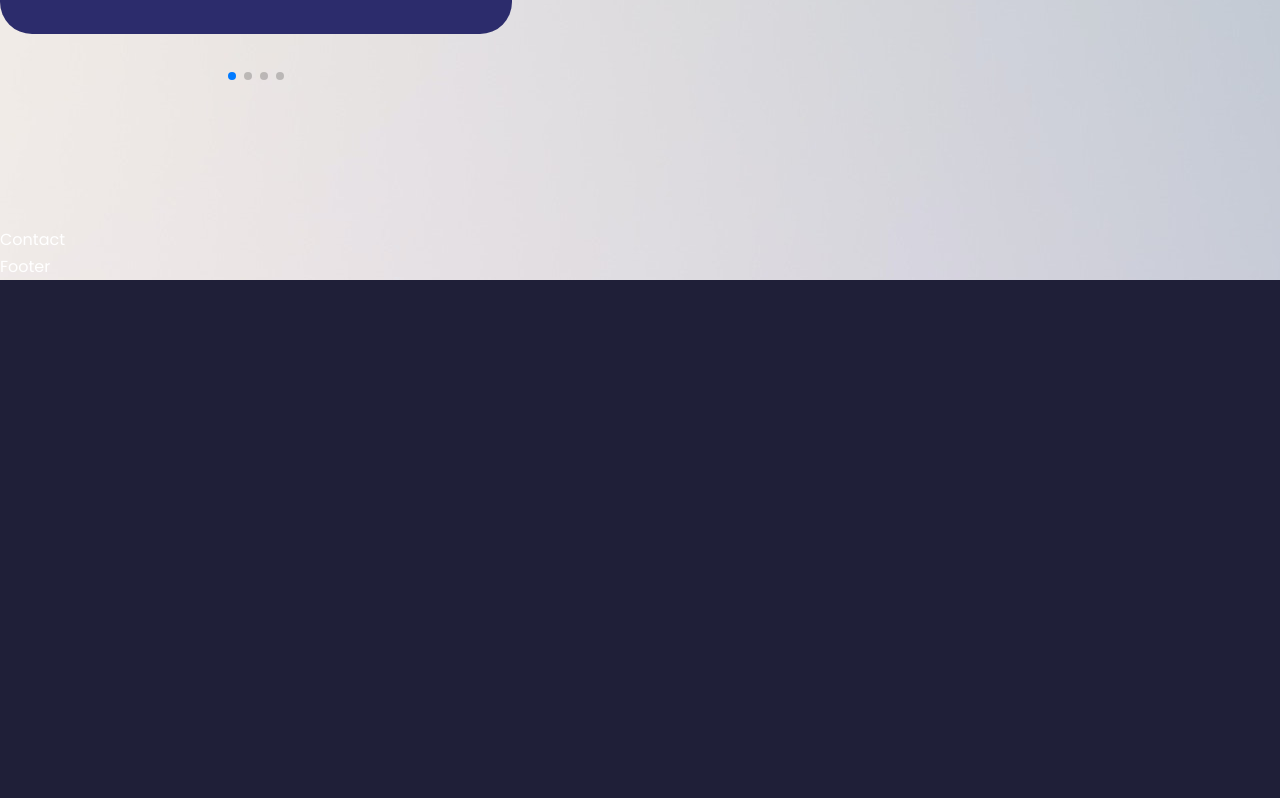
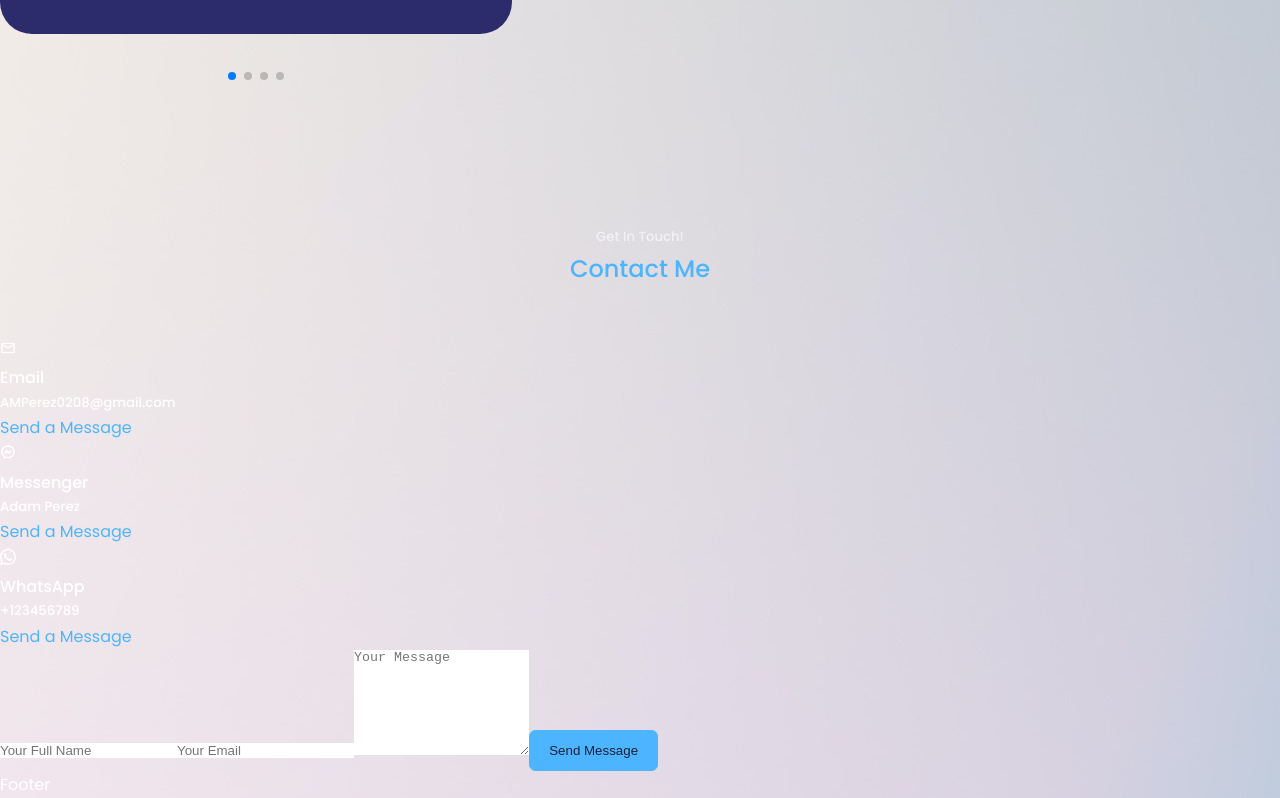
Before and after one commit to APxISO/react_portfolio, a React (Create React App) app: page / in a window 1280 px wide. Shown: the part 4283-5081 px from the top of the page. Before the commit the page ends 4563 px from the top, so only its background shows below. Built offline with nearby package versions, Linux system fonts and the light colour scheme; a web font is replaced by a local one.

Commit message:
contact cmpnt jsx and form

```diff
--- a/src/components/contact/Contact.jsx
+++ b/src/components/contact/Contact.jsx
@@ -1,9 +1,51 @@
 import React from 'react'
 import './contact.css'
+import {MdOutlineMail} from 'react-icons/md'
+import {RiMessengerLine} from 'react-icons/ri'
+import {BsWhatsapp} from 'react-icons/bs'
 
 const Contact = () => {
   return (
-    <section id='contact'>Contact</section>
+    <section id='contact'>
+      <h5>Get In Touch!</h5>
+      <h2>Contact Me</h2>
+      <div className="container contact__container">
+        <div className="contact__options">
+          <article className='contact__option'>
+            <MdOutlineMail/>
+            <h4>Email</h4>
+            <h5>AMPerez0208@gmail.com</h5>
+            <a href='mailto:AMPerez0208@gmail.com' target='_blank'>Send a Message</a>
+          </article>
+
+          <article className='contact__option'>
+            <RiMessengerLine/>
+            <h4>Messenger</h4>
+            <h5>Adam Perez</h5>
+            <a href='https://m.me/IAmAdamPerez' target='_blank'>Send a Message</a>
+          </article>
+
+          <article className='contact__option'>
+            <BsWhatsapp/>
+            <h4>WhatsApp</h4>
+            <h5>+123456789</h5>
+            <a href='https://api.whatsapp.com/send?phone+19043334729' target='_blank'>Send a Message</a>
+          </article>
+        </div>
+
+        {/* END OF CONTACT OPTIONS */}
+        <form action="">
+          <input type='text' name='name' placeholder='Your Full Name' required/>
+          <input type='emial' name='email' placeholder='Your Email' required/>
+          <textarea name='message' rows='7' placeholder='Your Message' required/>
+          <button type='submit' className='btn btn-primary'>Send Message</button>
+        </form>
+
+
+      </div>
+
+
+    </section>
   )
 }
 
```
Also changed, not shown: src/components/testimonials/Testimonials.jsx (+3 -16 lines).
